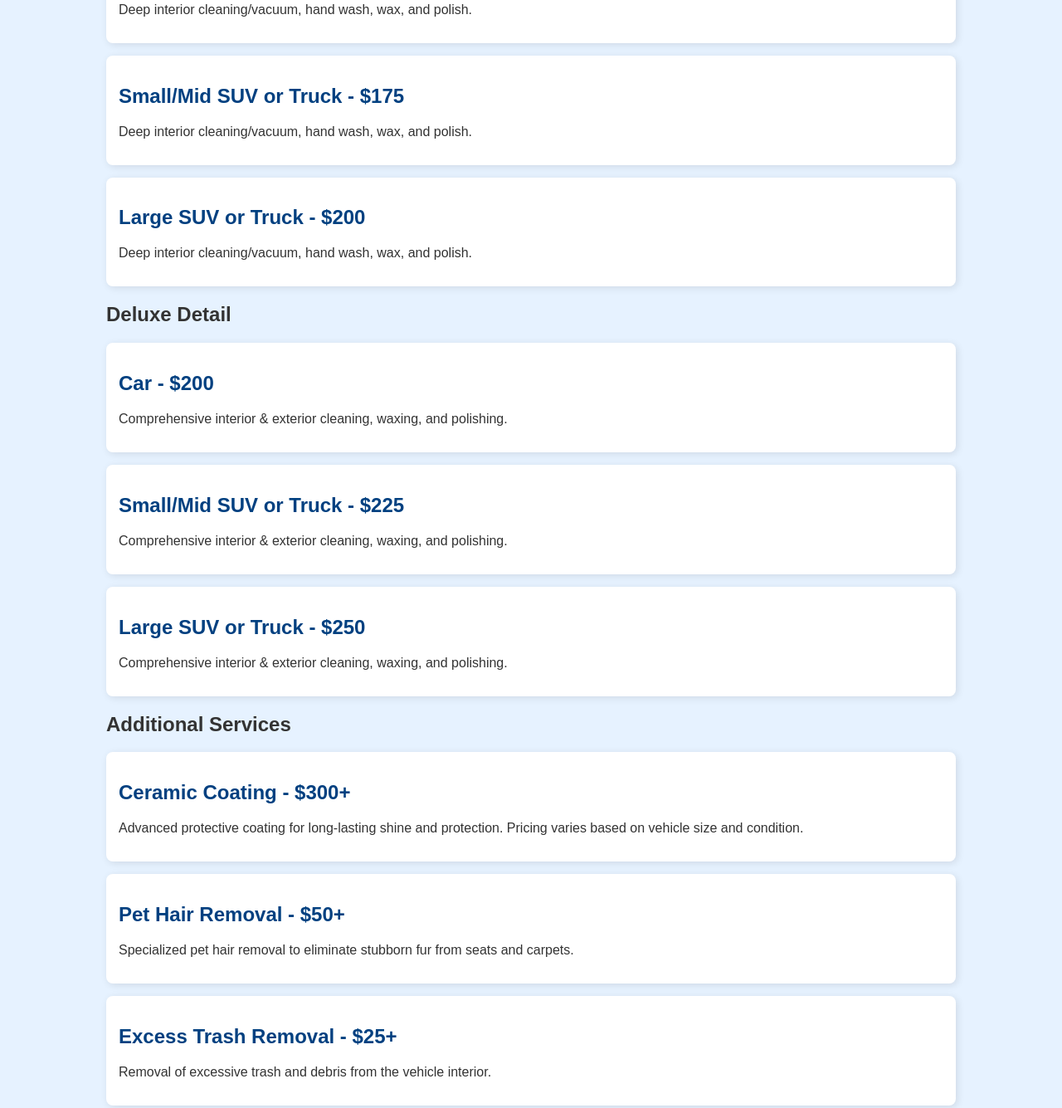
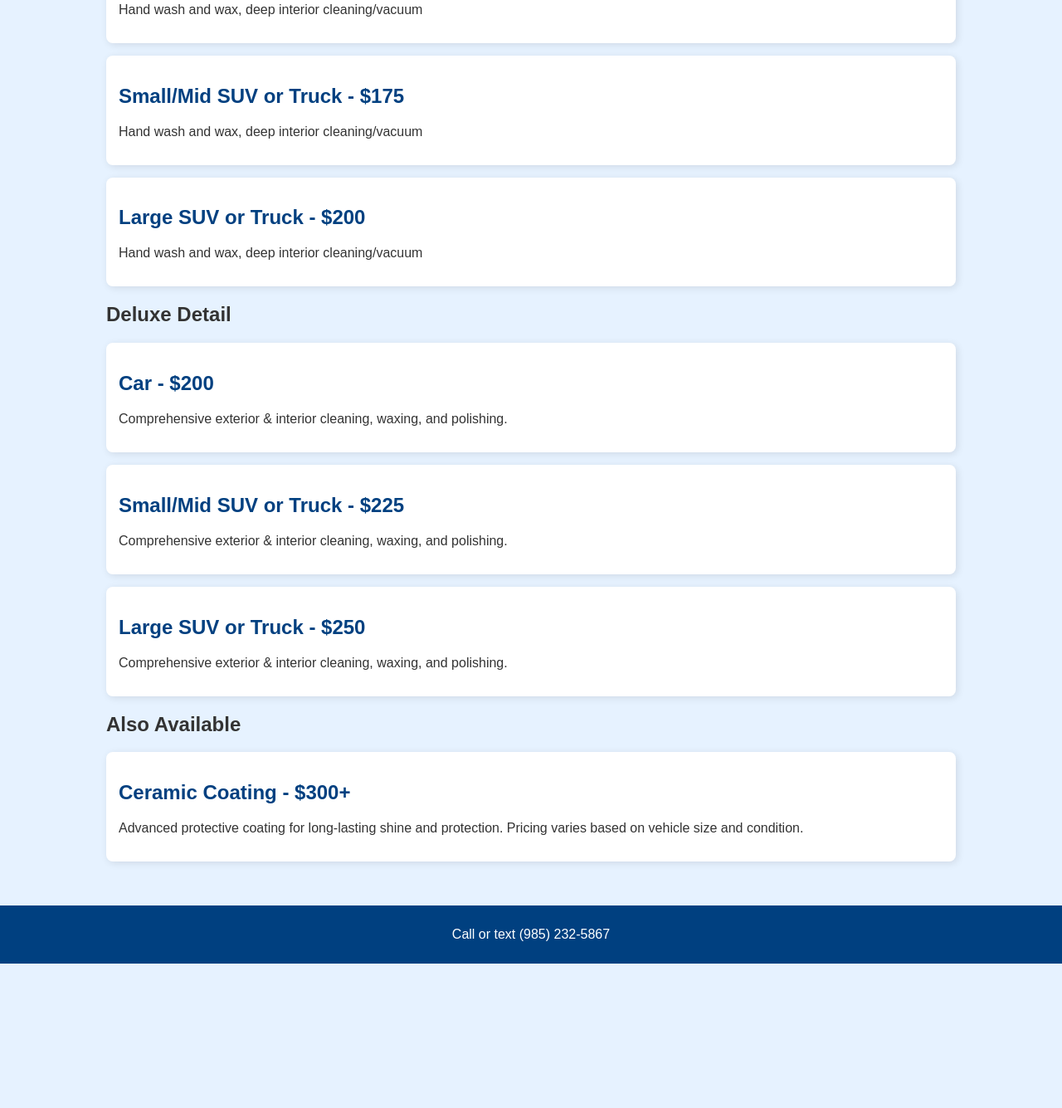
Before and after one commit to Lsims6/site, a plain HTML site: page index.html in a window 1280 px wide. Shown: the part 771-2106 px from the top of the page at 83% size. After the commit the page ends 1932 px from the top, so only its background shows below. Drawn offline with Linux system fonts and the light colour scheme.

Commit message:
Update index.html

```diff
--- a/index.html
+++ b/index.html
@@ -52,58 +52,51 @@
     <h2>Express Detail</h2>
     <div class="service">
         <h2>Car - $75</h2>
-        <p>Light exterior wash and light interior cleaning/vacuum.</p>
+        <p>Exterior wash and interior wipe down/vacuum.</p>
     </div>
     <div class="service">
         <h2>Small/Mid SUV or Truck - $100</h2>
-        <p>Light exterior wash and light interior cleaning/vacuum.</p>
+        <p>Exterior wash and interior wipe down/vacuum.</p>
     </div>
     <div class="service">
         <h2>Large SUV or Truck - $125</h2>
-        <p>Light exterior wash and light interior cleaning/vacuum.</p>
+        <p>Exterior wash and interior wipe down/vacuum.</p>
     </div>
 
     <h2>Full Detail</h2>
     <div class="service">
         <h2>Car - $150</h2>
-        <p>Deep interior cleaning/vacuum, hand wash, wax, and polish.</p>
+        <p>Hand wash and wax, deep interior cleaning/vacuum </p>
     </div>
     <div class="service">
         <h2>Small/Mid SUV or Truck - $175</h2>
-        <p>Deep interior cleaning/vacuum, hand wash, wax, and polish.</p>
+        <p>Hand wash and wax, deep interior cleaning/vacuum </p>
     </div>
     <div class="service">
         <h2>Large SUV or Truck - $200</h2>
-        <p>Deep interior cleaning/vacuum, hand wash, wax, and polish.</p>
+        <p>Hand wash and wax, deep interior cleaning/vacuum </p>
     </div>
 
     <h2>Deluxe Detail</h2>
     <div class="service">
         <h2>Car - $200</h2>
-        <p>Comprehensive interior & exterior cleaning, waxing, and polishing.</p>
+        <p>Comprehensive exterior & interior cleaning, waxing, and polishing.</p>
     </div>
     <div class="service">
         <h2>Small/Mid SUV or Truck - $225</h2>
-        <p>Comprehensive interior & exterior cleaning, waxing, and polishing.</p>
+        <p>Comprehensive exterior & interior cleaning, waxing, and polishing.</p>
     </div>
     <div class="service">
         <h2>Large SUV or Truck - $250</h2>
-        <p>Comprehensive interior & exterior cleaning, waxing, and polishing.</p>
+        <p>Comprehensive exterior & interior cleaning, waxing, and polishing.</p>
     </div>
 
-    <h2>Additional Services</h2>
+    <h2>Also Available</h2>
     <div class="service">
         <h2>Ceramic Coating - $300+</h2>
         <p>Advanced protective coating for long-lasting shine and protection. Pricing varies based on vehicle size and condition.</p>
     </div>
-    <div class="service">
-        <h2>Pet Hair Removal - $50+</h2>
-        <p>Specialized pet hair removal to eliminate stubborn fur from seats and carpets.</p>
-    </div>
-    <div class="service">
-        <h2>Excess Trash Removal - $25+</h2>
-        <p>Removal of excessive trash and debris from the vehicle interior.</p>
-    </div>
+
 </div>
 
 <footer>
```
